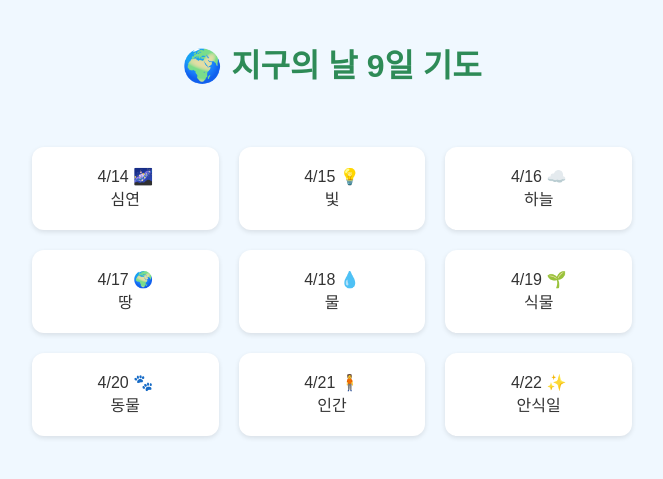
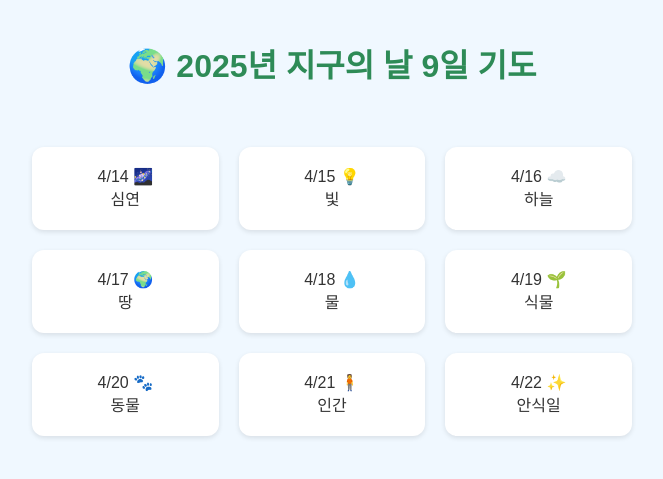
Before and after one commit to bagemy/share, a plain HTML site: page index.html in a window 1280 px wide. Shown: the whole page, without its empty margins (308-971 px from the left). Drawn offline with Linux system fonts and the light colour scheme.

Commit message:
Add files via upload

```diff
--- a/index.html
+++ b/index.html
@@ -41,7 +41,7 @@
   </style>
 </head>
 <body>
-  <h1>🌍 지구의 날 9일 기도</h1>
+  <h1>🌍 2025년 지구의 날 9일 기도</h1>
   <div class="day-list">
     <div class="day"><a href="day1.html">4/14 🌌<br>심연</a></div>
     <div class="day"><a href="day2.html">4/15 💡<br>빛</a></div>
```
